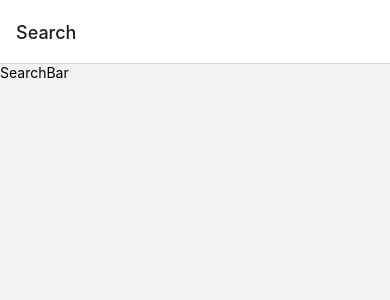
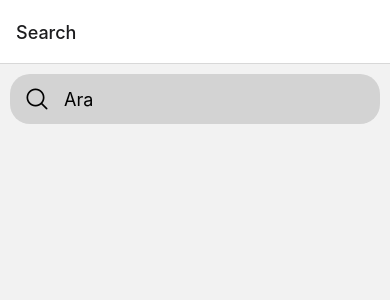
Before and after one commit to ycihan0/restaurantRNative, a React Native app: screen /Search in a window 390 px wide. Shown: the top 300 px of the page. Built offline with nearby package versions, Linux system fonts and the light colour scheme.

Commit message:
Search CSS

```diff
--- a/components/SearchBar.js
+++ b/components/SearchBar.js
@@ -1,12 +1,35 @@
-import { StyleSheet, Text, View } from 'react-native'
-import React from 'react'
+import { StyleSheet, Text, TextInput, View } from "react-native";
+import React from "react";
+import AntDesign from "@expo/vector-icons/AntDesign";
 
 export default function SearchBar() {
   return (
-    <View>
-      <Text>SearchBar</Text>
+    <View style={styles.backgroundStyle}>
+      <AntDesign
+        style={styles.iconStyle}
+        name="search1"
+        size={24}
+        color="black"
+      />
+      <TextInput
+        style={styles.inputStyle}
+        placeholder="Ara"
+        autoCorrect={false}
+        autoCapitalize="none"
+      />
     </View>
-  )
+  );
 }
 
-const styles = StyleSheet.create({})
+const styles = StyleSheet.create({
+  backgroundStyle: {
+    backgroundColor: "lightgray",
+    flexDirection: "row",
+    margin: 10,
+    height: 50,
+    alignItems: "center",
+    borderRadius: 20,
+  },
+  iconStyle: { marginHorizontal: 15 },
+  inputStyle: { flex: 1, fontSize: 18 },
+});
```
